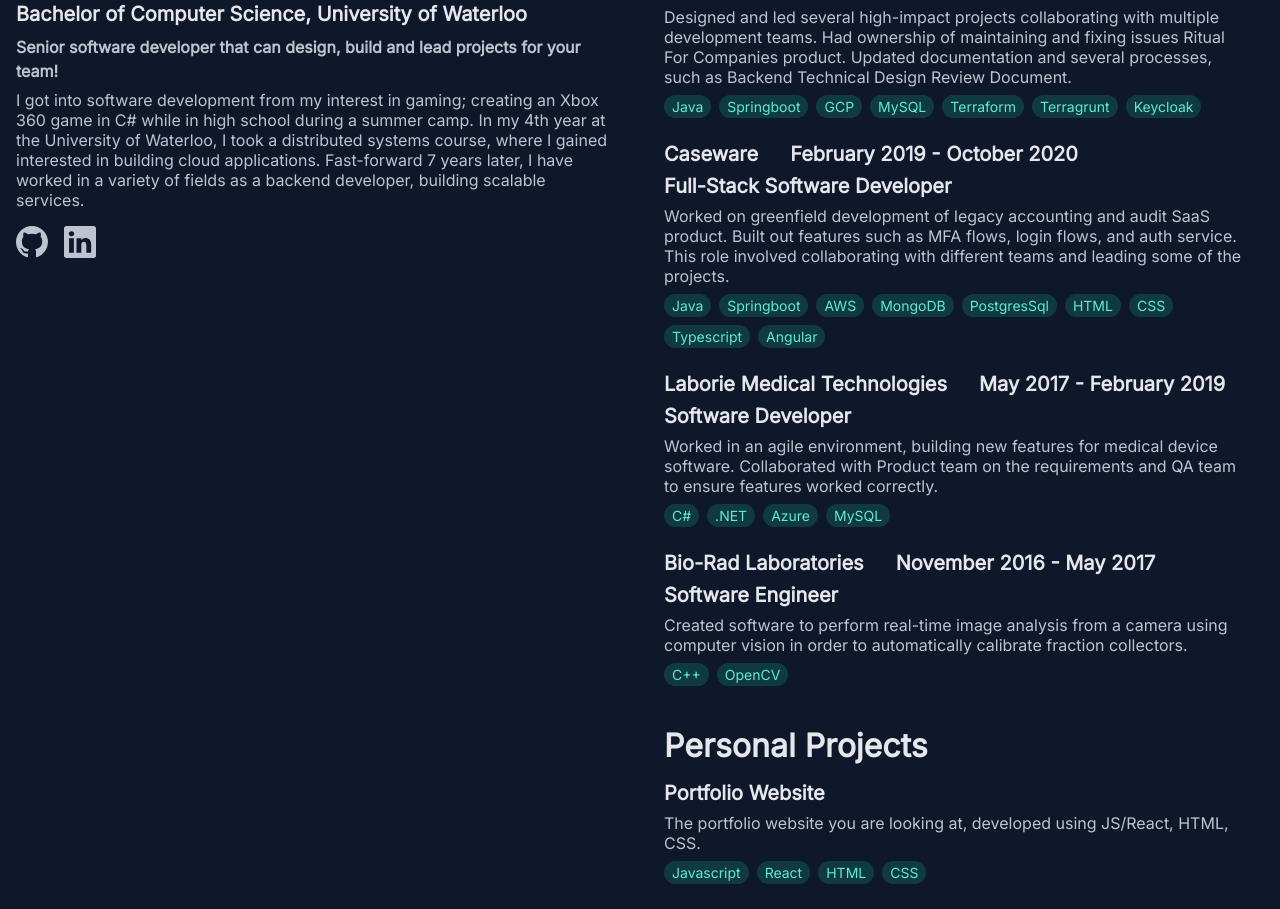
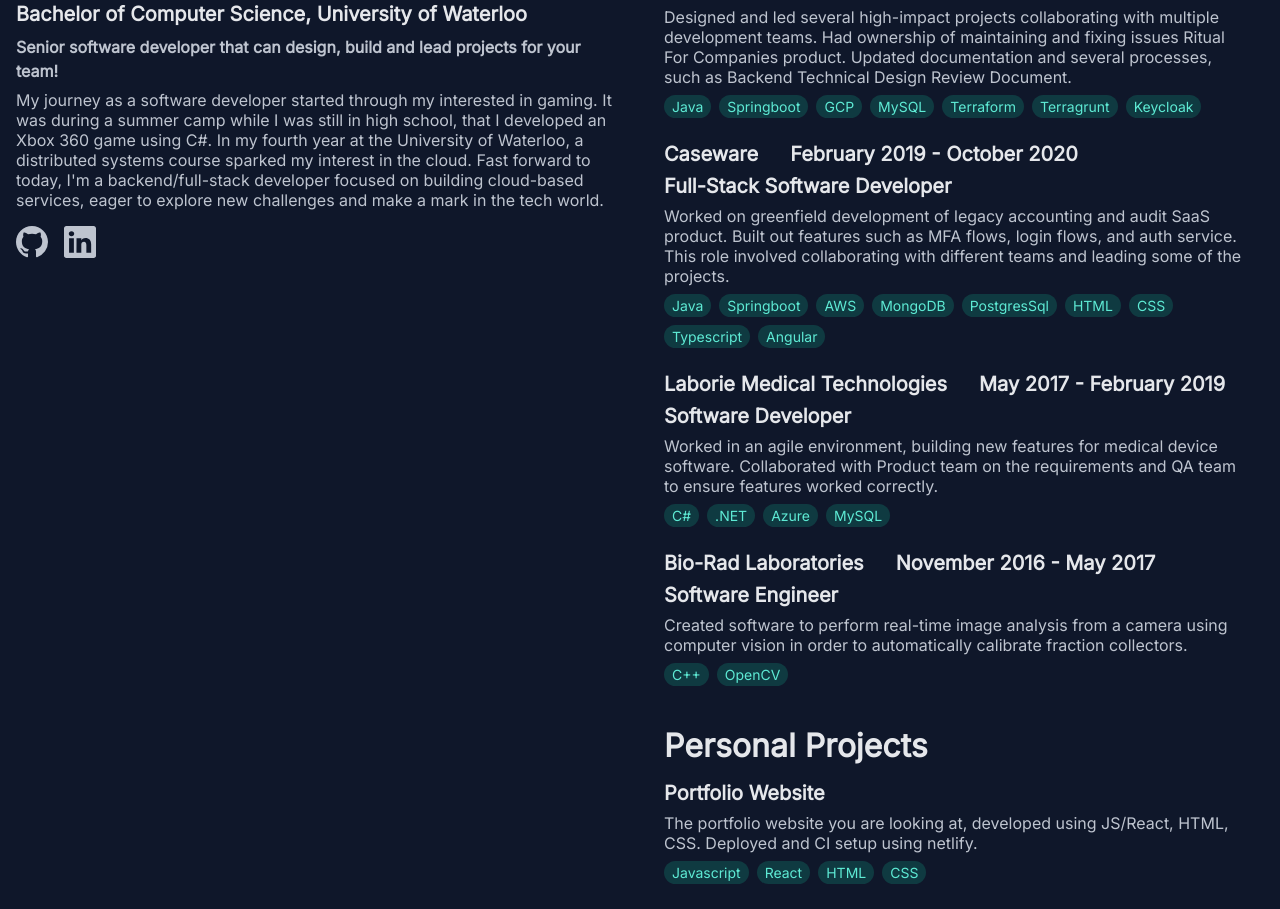
Before and after one commit to nikolaostoji/portfolio, a React (Create React App) app in the folder noportfolio/: page / in a window 1280 px wide. Shown: the part 120-1029 px from the top of the page. Built offline with nearby package versions, Linux system fonts and the light colour scheme.

Commit message:
updated intro

```diff
--- a/noportfolio/package.json
+++ b/noportfolio/package.json
@@ -1,5 +1,6 @@
 {
   "name": "noportfolio",
+  "homepage": "https://niksportfolio.dev",
   "version": "0.1.0",
   "private": true,
   "dependencies": {
--- a/noportfolio/src/components/Introduction/Introduction.js
+++ b/noportfolio/src/components/Introduction/Introduction.js
@@ -14,9 +14,10 @@ const Introduction = () => (
     </h4>
     <p>
       <span>
-        I got into software development from my interest in gaming; creating an Xbox 360 game in C# while in high school during a summer camp.
-        In my 4th year at the University of Waterloo, I took a distributed systems course, where I gained interested in building cloud applications.
-        Fast-forward 7 years later, I have worked in a variety of fields as a backend developer, building scalable services.
+      My journey as a software developer started through my interested in gaming.
+      It was during a summer camp while I was still in high school, that I developed an Xbox 360 game using C#.
+      In my fourth year at the University of Waterloo, a distributed systems course sparked my interest in the cloud.
+      Fast forward to today, I'm a backend/full-stack developer focused on building cloud-based services, eager to explore new challenges and make a mark in the tech world.
       </span>
     </p>
     <Socials />
--- a/noportfolio/src/components/PersonalProjects/PersonalProjects.js
+++ b/noportfolio/src/components/PersonalProjects/PersonalProjects.js
@@ -11,7 +11,7 @@ const ProjectDescription = (projectName, projectOverview, technologies) => {
 }
 
 const PortfolioWebsite = ProjectDescription("Portfolio Website",
-"The portfolio website you are looking at, developed using JS/React, HTML, CSS.",
+"The portfolio website you are looking at, developed using JS/React, HTML, CSS. Deployed and CI setup using netlify.",
 ["Javascript", "React", "HTML", "CSS"]);
 
 const BartenderRobot = ProjectDescription("Bartending Robot",
```
